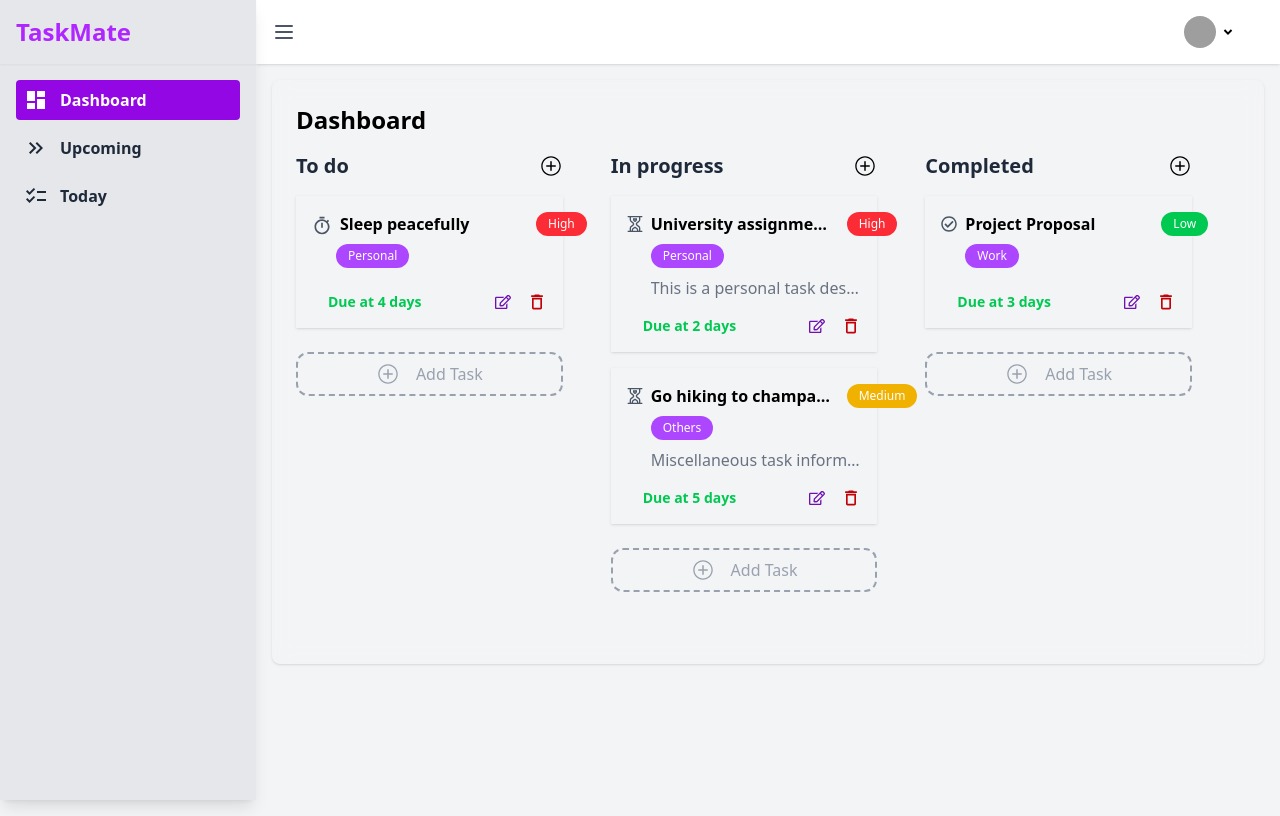
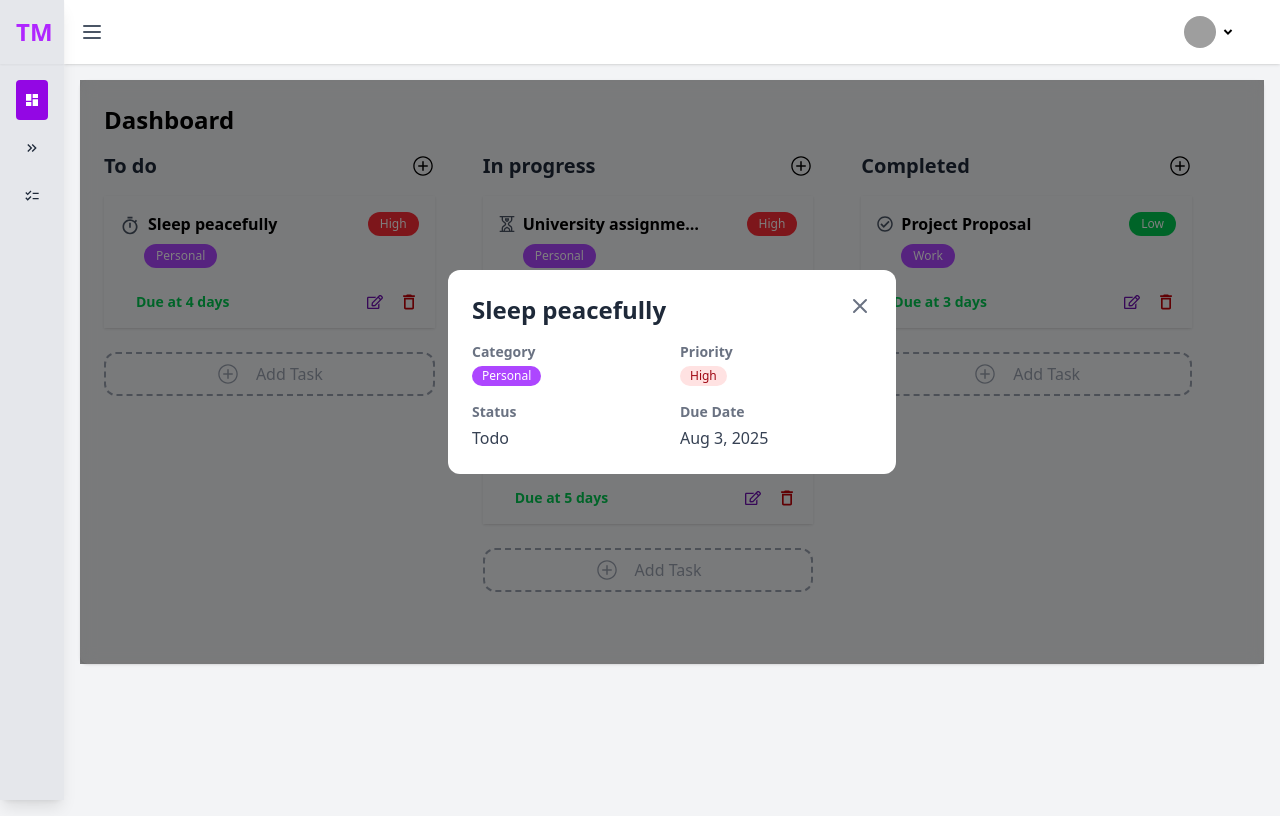
Before and after one commit to aneetan/TaskMate, a React (Vite) app in the folder client/: page /dashboard in a window 1280 px wide. Both pictures are taken after a click on the element "Sleep peacefully". Built offline with nearby package versions, Linux system fonts and the light colour scheme; grey boxes are pictures that could not be loaded.

Commit message:
view panel updated

```diff
--- a/client/src/components/AddTaskModal.tsx
+++ b/client/src/components/AddTaskModal.tsx
@@ -85,7 +85,7 @@ export const AddTaskModal = ({ isOpen, onClose, onAddTask, isEdit, taskToEdit }:
 
   return (
     <div className="fixed inset-0 bg-black/50 bg-opacity-50 flex items-center justify-center z-50">
-      <div className="bg-white rounded-xl p-6 w-full max-w-md">
+      <div className="bg-white rounded-xl p-6 w-full max-w-md md:m-0 m-8">
         <div className="flex justify-between items-center mb-4">
           <h2 className="text-xl font-bold">
             {isEdit ? 'Edit Task' : 'Add New Task'}
--- a/client/src/components/DeleteModal.tsx
+++ b/client/src/components/DeleteModal.tsx
@@ -17,7 +17,7 @@ const DeleteModal = ({ isOpen, onClose, onDeleteTask, task }: DeleteTaskProps) =
 
   return (
     <div className="fixed inset-0 bg-black/50 bg-opacity-50 flex items-center justify-center z-50">
-      <div className="bg-white rounded-xl p-6 w-full max-w-md">
+      <div className="bg-white rounded-xl p-6 w-full max-w-md  md:m-0 m-8">
         <h2 className="text-xl font-bold text-gray-800 mb-4">Delete Task</h2>
         <p className="text-gray-600 mb-6">
           Are you sure you want to delete the task <span className="font-semibold">"{task.title}"</span>?
--- a/client/src/components/Tasks.tsx
+++ b/client/src/components/Tasks.tsx
@@ -7,10 +7,12 @@ import { formatDueDate } from "../helper/formatDueDate";
 import { AddTaskModal } from "./AddTaskModal";
 import { useState } from "react";
 import DeleteModal from "./DeleteModal";
+import ViewTask from "./ViewTask";
 
 const Tasks = ({data} : {data: TaskProps[]}) => {
     const [isModalOpen, setIsModalOpen] = useState(false);
     const [isDeleteModalOpen, setIsDeleteModalOpen] = useState(false);
+    const [viewModalOpen, setViewModalOpen] = useState(false);
 
     const handleAddTask = (newTask: TaskProps) => {
         //api call here
@@ -25,6 +27,7 @@ const Tasks = ({data} : {data: TaskProps[]}) => {
     {data.map((task) => (
         <div
             className="shadow-sm p-4 mt-4"
+            key={task.id}
         >
             {/* ---------- Task Header --------- */}
             <div className="flex items-start justify-between mb-2">
@@ -37,7 +40,17 @@ const Tasks = ({data} : {data: TaskProps[]}) => {
                         <FaRegCheckCircle className="w-4 mt-1 h-4 text-gray-600"/>
                     )}
 
-                    <span className="font-semibold text-base truncate md:w-[180px] w-[80px] cursor-pointer hover:underline"> {task.title} </span>
+                    <span
+                        className="font-semibold text-base truncate md:w-[180px] w-[80px] cursor-pointer hover:underline"
+                        onClick={() => setViewModalOpen(true)}
+                    > {task.title} </span>
+
+
+                    <ViewTask
+                    isOpen={viewModalOpen}
+                    onClose={() => setViewModalOpen(false)}
+                    task={task}
+                    />
                 </div>
 
                 <div className="">
@@ -60,7 +73,7 @@ const Tasks = ({data} : {data: TaskProps[]}) => {
                 </span>
             </div>
             <div className="flex justify-between mt-4 ml-4">
-                <span className={`text-sm font-semibold
+                <span className={`text-sm font-semibold md:w-full w-1/2
                     ${task.due_date && moment(task.due_date).isBefore(moment(), 'day') ? "text-red-500" : "text-green-500"}
                 `}>
                     {task.due_date ? formatDueDate(task.due_date) : "No due date"}
--- /dev/null
+++ b/client/src/components/ViewTask.tsx
@@ -0,0 +1,115 @@
+import type { Category, Priority, TaskProps } from "../types/Tasks";
+
+interface ViewTaskProps {
+  isOpen: boolean;
+  onClose: () => void;
+  task: TaskProps | null;
+}
+
+const ViewTask = ({ isOpen, onClose, task }: ViewTaskProps) => {
+  if (!isOpen || !task) return null;
+
+  const formatDate = (date: Date | null) => {
+    if (!date) return "No due date";
+    return new Date(date).toLocaleDateString("en-US", {
+      year: "numeric",
+      month: "short",
+      day: "numeric",
+    });
+  };
+
+  const getPriorityColor = (priority: Priority | null) => {
+    switch (priority) {
+      case "High":
+        return "bg-red-100 text-red-800";
+      case "Medium":
+        return "bg-yellow-100 text-yellow-800";
+      case "Low":
+        return "bg-green-100 text-green-800";
+      default:
+        return "bg-gray-100 text-gray-800";
+    }
+  };
+
+  return (
+    <div className="fixed inset-0 bg-black/50 bg-opacity-50 flex items-center justify-center z-50">
+      <div className="bg-white md:m-0 m-8 rounded-xl p-6 w-full max-w-md">
+        <div className="flex justify-between items-start mb-4">
+          <h2 className="text-2xl font-bold text-gray-800">{task.title}</h2>
+          <button
+            onClick={onClose}
+            className="text-gray-500 hover:text-gray-700"
+          >
+            <svg
+              xmlns="http://www.w3.org/2000/svg"
+              className="h-6 w-6"
+              fill="none"
+              viewBox="0 0 24 24"
+              stroke="currentColor"
+            >
+              <path
+                strokeLinecap="round"
+                strokeLinejoin="round"
+                strokeWidth={2}
+                d="M6 18L18 6M6 6l12 12"
+              />
+            </svg>
+          </button>
+        </div>
+
+        <div className="space-y-4">
+          {task.description && (
+            <div>
+              <h3 className="text-sm font-semibold text-gray-500">Description</h3>
+              <p className="mt-1 text-gray-700 whitespace-pre-wrap">
+                {task.description}
+              </p>
+            </div>
+          )}
+
+          <div className="grid grid-cols-2 gap-4">
+            <div>
+              <h3 className="text-sm font-semibold text-gray-500">Category</h3>
+              {task.category ? (
+                <span
+                  className="inline-flex items-center px-2.5 py-0.5 rounded-full text-xs font-medium bg-purple-500 text-white"
+                >
+                  {task.category}
+                </span>
+              ) : (
+                <p className="mt-1 text-gray-700">Not specified</p>
+              )}
+            </div>
+
+            <div>
+              <h3 className="text-sm font-semibold text-gray-500">Priority</h3>
+              {task.priority ? (
+                <span
+                  className={`inline-flex items-center px-2.5 py-0.5 rounded-full text-xs font-medium ${getPriorityColor(
+                    task.priority
+                  )}`}
+                >
+                  {task.priority}
+                </span>
+              ) : (
+                <p className="mt-1 text-gray-700">Not specified</p>
+              )}
+            </div>
+
+            <div>
+              <h3 className="text-sm font-semibold text-gray-500">Status</h3>
+              <p className="mt-1 text-gray-700 capitalize">{task.status}</p>
+            </div>
+
+            <div>
+              <h3 className="text-sm font-semibold text-gray-500">Due Date</h3>
+              <p className="mt-1 text-gray-700">{formatDate(task.due_date)}</p>
+            </div>
+          </div>
+        </div>
+      </div>
+    </div>
+  );
+};
+
+export default ViewTask;
--- a/client/src/components/layout/UserLayout.tsx
+++ b/client/src/components/layout/UserLayout.tsx
@@ -13,7 +13,7 @@ interface NavItems {
 }
 
 const UserLayout = () => {
-    const [isSidebarOpen, setIsSidebarOpen] = useState(true);
+    const [isSidebarOpen, setIsSidebarOpen] = useState(false);
 
     const navLinks: NavItems[] = [
         { item: "Dashboard", action: "/dashboard", icon: MdDashboard },
@@ -52,7 +52,7 @@ const UserLayout = () => {
             </Sidebar>
 
             {/* Main content */}
-            <main className={`pt-16 transition-all duration-300 ${isSidebarOpen ? 'ml-64' : 'ml-16'} p-4 mt-4`}>
+            <main className={`pt-16 transition-all duration-300 ${isSidebarOpen ? 'md:ml-64 ' : 'ml-16'} p-4 mt-4`}>
                 <Outlet />
             </main>
         </div>
```
